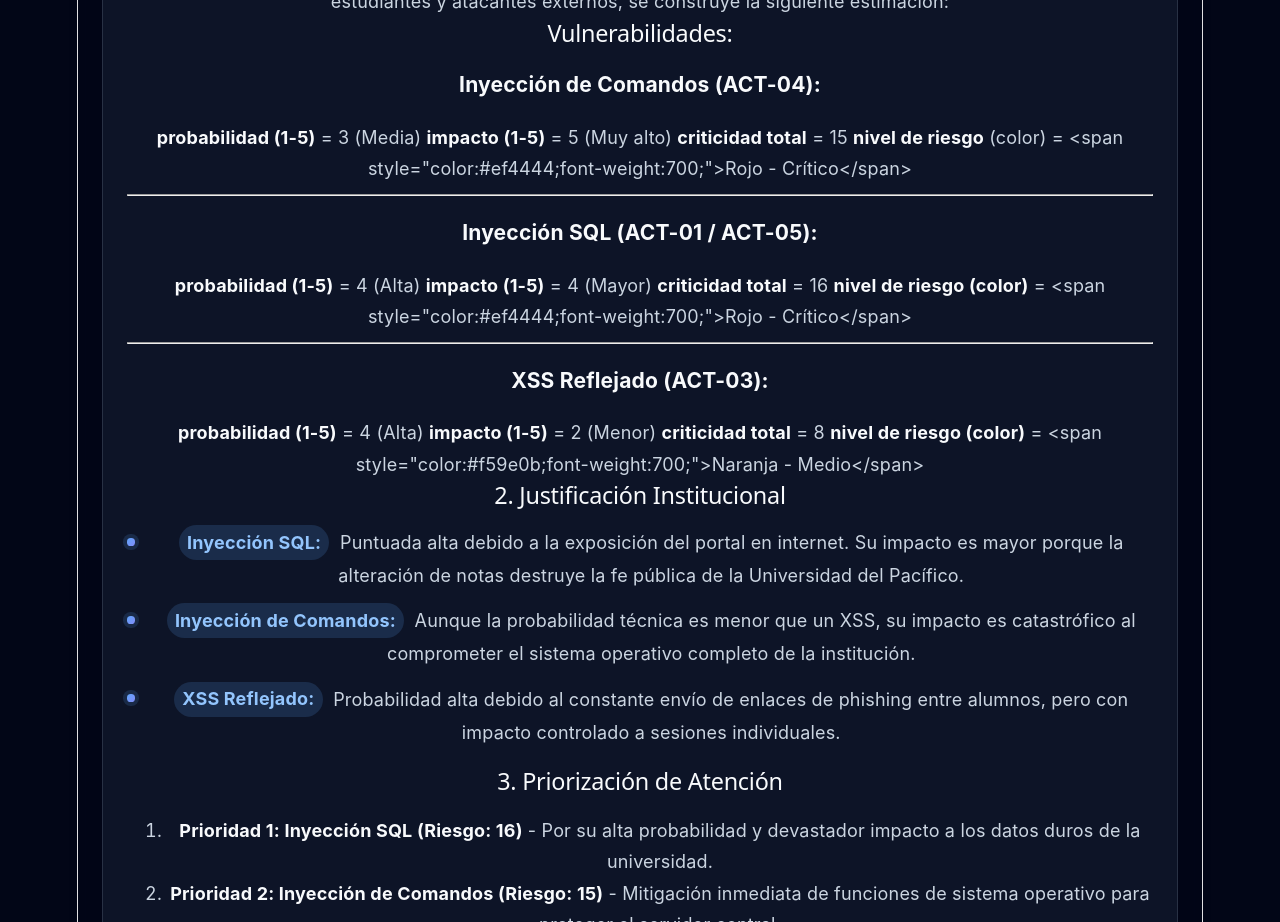
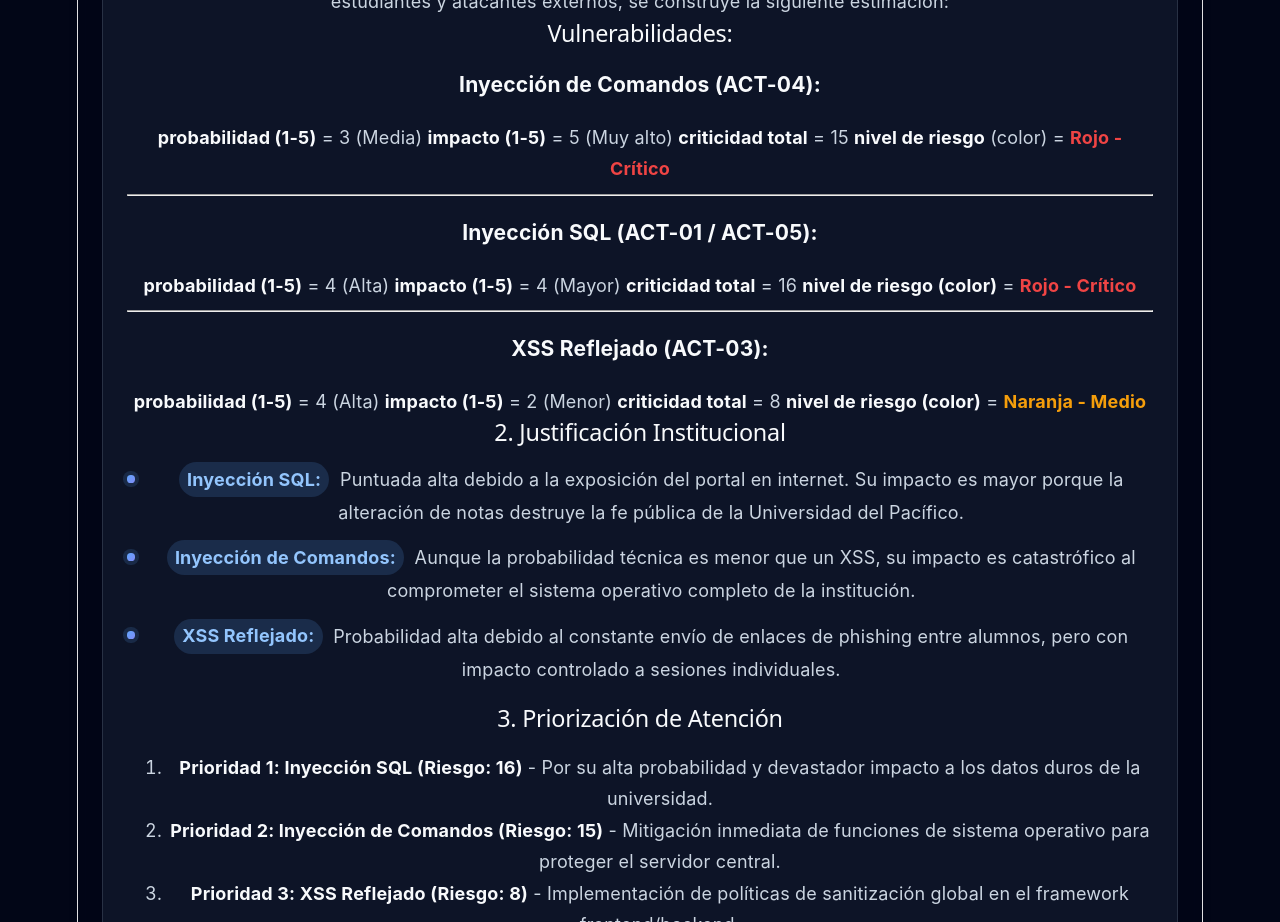
Before and after one commit to k-chahuan/Auditoria_karcha, a React (Vite) app: page / in a window 1280 px wide. Shown: the part 8640-9562 px from the top of the page. Built offline with nearby package versions, Linux system fonts and the light colour scheme.

Commit message:
Correción en error de colores en la matriz

```diff
--- a/package.json
+++ b/package.json
@@ -13,7 +13,8 @@
     "lucide-react": "^1.21.0",
     "react": "^19.2.7",
     "react-dom": "^19.2.7",
-    "react-markdown": "^10.1.0"
+    "react-markdown": "^10.1.0",
+    "rehype-raw": "^7.0.0"
   },
   "devDependencies": {
     "@eslint/js": "^10.0.1",
--- a/src/App.jsx
+++ b/src/App.jsx
@@ -1,4 +1,5 @@
 import ReactMarkdown from 'react-markdown'
+import rehypeRaw from 'rehype-raw'
 import './App.css'
 import resumen from '../docs_karcha/01_resumen_karcha.md?raw'
 import sqli from '../docs_karcha/02_sqli_karcha.md?raw'
@@ -33,7 +34,7 @@ function MarkdownCard({ title, content }) {
     <article className="card">
       <h2>{title}</h2>
       <div className="markdown-body">
-        <ReactMarkdown>{normalizeMarkdown(content)}</ReactMarkdown>
+        <ReactMarkdown rehypePlugins={[rehypeRaw]}>{normalizeMarkdown(content)}</ReactMarkdown>
       </div>
     </article>
   )
```
Also changed, not shown: 1 other file (tests, documents, lock files or other folders).
